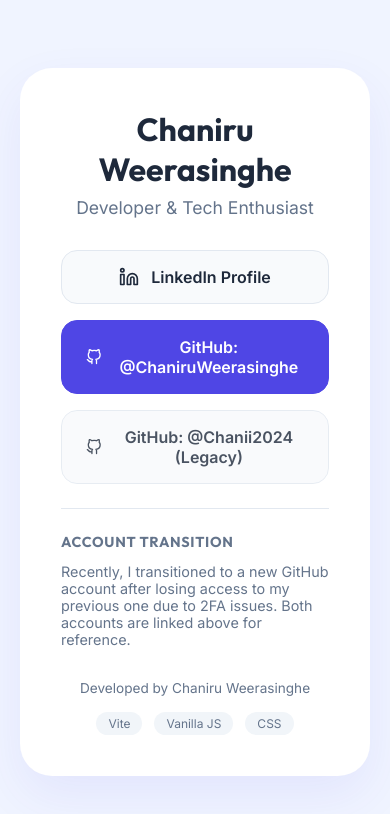
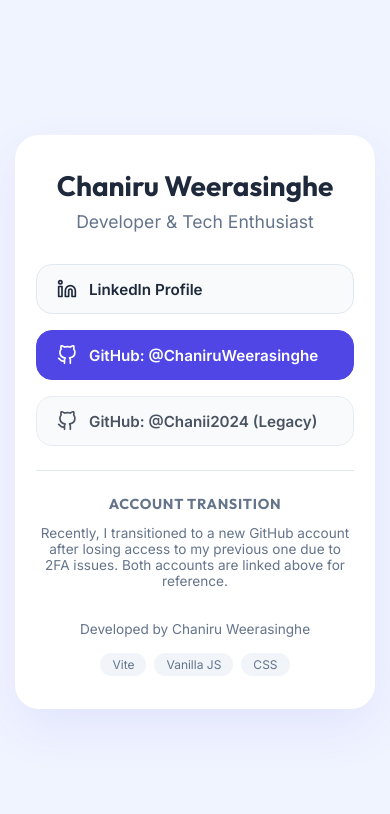
Before and after one commit to ChaniruWeerasinghe/Chaniru-Weerasinghe-About-Me, a website built with Vite: page index.html in a window 390 px wide. Built offline with nearby package versions, Linux system fonts and the light colour scheme.

Commit message:
improved mobile alignment, adjusted button padding Logic: added media queries. UI: fixed alignment and spacing issues.

```diff
--- a/src/style.css
+++ b/src/style.css
@@ -72,9 +72,9 @@ body {
 .link-button {
   display: flex;
   align-items: center;
-  justify-content: center;
-  gap: 12px;
-  padding: 16px 24px;
+  justify-content: flex-start;
+  gap: 16px;
+  padding: 16px 28px;
   background: #f8fafc;
   border: 1px solid var(--border-color);
   border-radius: 16px;
@@ -169,3 +169,37 @@ body {
   padding: 4px 12px;
   border-radius: 99px;
 }
+
+@media (max-width: 480px) {
+  body {
+    padding: 15px;
+  }
+
+  .profile-card {
+    padding: 32px 20px;
+    border-radius: 24px;
+  }
+
+  .profile-header h1 {
+    font-size: 1.75rem;
+  }
+
+  .github-transition-info {
+    text-align: center;
+  }
+
+  .github-transition-info p {
+    font-size: 0.85rem !important;
+  }
+
+  .link-button {
+    padding: 14px 20px;
+    font-size: 0.95rem;
+    gap: 12px;
+  }
+
+  .footer-nav {
+    flex-wrap: wrap;
+    gap: 8px;
+  }
+}
```
